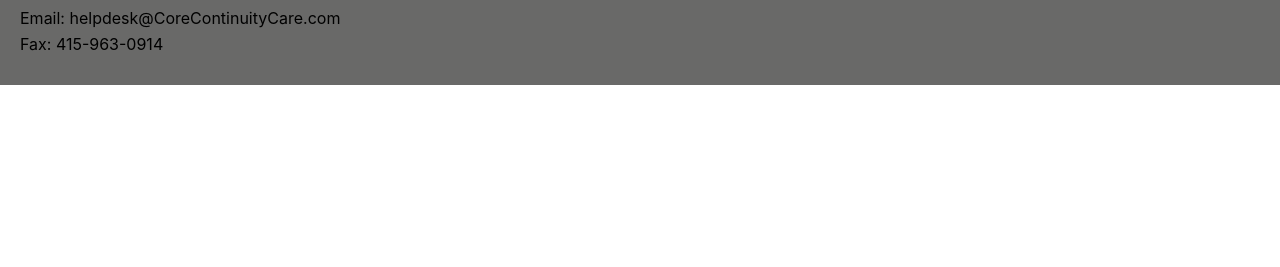
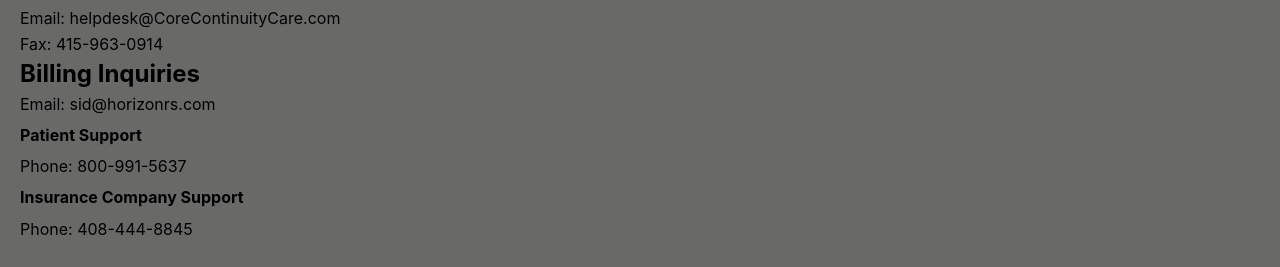
Before and after one commit to GilBu/corecontinuitycare, a React (Create React App) app: page /locations in a window 1280 px wide. Shown: the part 1067-1334 px from the top of the page. Before the commit the page ends 1152 px from the top, so only its background shows below. Built offline with nearby package versions, Linux system fonts and the light colour scheme.

Commit message:
add new billing inquiries information

```diff
--- a/src/components/pages/contactUs/ContactUs.js
+++ b/src/components/pages/contactUs/ContactUs.js
@@ -11,9 +11,13 @@
       <p>Email: helpdesk@CoreContinuityCare.com</p>
       <p>Fax: 415-963-0914</p>
 
-      {/* <h2>Billing Inquiries</h2>
-      <p>Phone: 888-987-6250</p>
-      <p>Email: info@bellmedex.com</p> */}
+      <h2>Billing Inquiries</h2>
+      <p>Email: sid@horizonrs.com</p>
+      <h4>Patient Support</h4>
+      <p>Phone: 800-991-5637</p>
+      <h4>Insurance Company Support</h4>
+      <p>Phone: 408-444-8845</p>
+
     </div>
 
     </React.Fragment>
```
